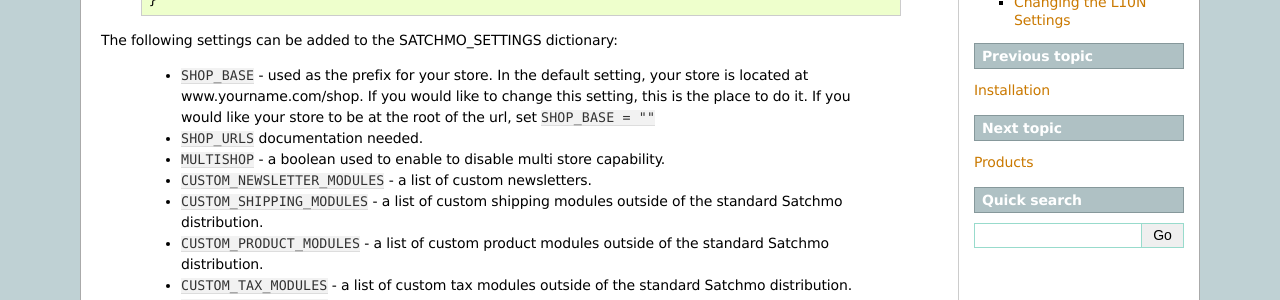
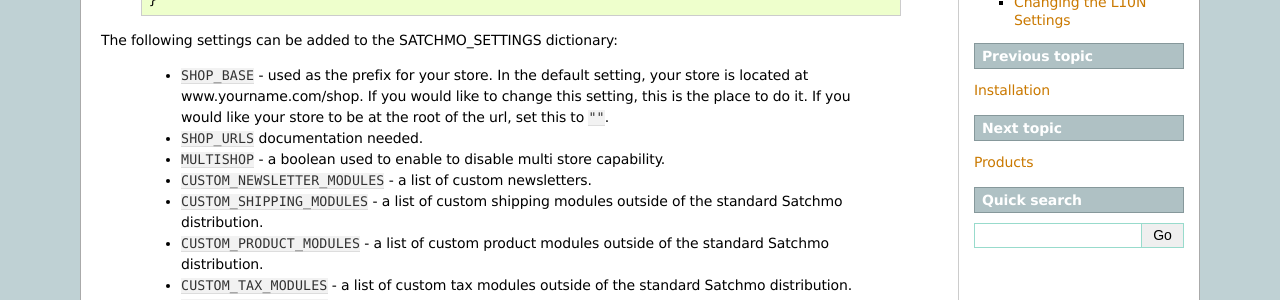
Before and after one commit to opencoca/WEB-Satchmo, a Sphinx documentation site: the page built from docs/configuration.txt, in a window 1280 px wide and 900 px high. Shown: the part 492-792 px from the top of the window. Built offline with Sphinx 7.4.7, drawn with Linux system fonts in a browser that asks for light colours.

Commit message:
docs/configuration: reword SHOP_BASE line

```diff
--- a/docs/configuration.txt
+++ b/docs/configuration.txt
@@ -24,7 +24,7 @@
 
 The following settings can be added to the SATCHMO_SETTINGS dictionary:
 
-    - ``SHOP_BASE`` - used as the prefix for your store.  In the default setting, your store is located at www.yourname.com/shop.  If you would like to change this setting, this is the place to do it.  If you would like your store to be at the root of the url, set ``SHOP_BASE = ""``
+    - ``SHOP_BASE`` - used as the prefix for your store.  In the default setting, your store is located at www.yourname.com/shop.  If you would like to change this setting, this is the place to do it.  If you would like your store to be at the root of the url, set this to ``""``.
     - ``SHOP_URLS`` documentation needed.
     - ``MULTISHOP`` - a boolean used to enable to disable multi store capability.
     - ``CUSTOM_NEWSLETTER_MODULES`` - a list of custom newsletters.
```
